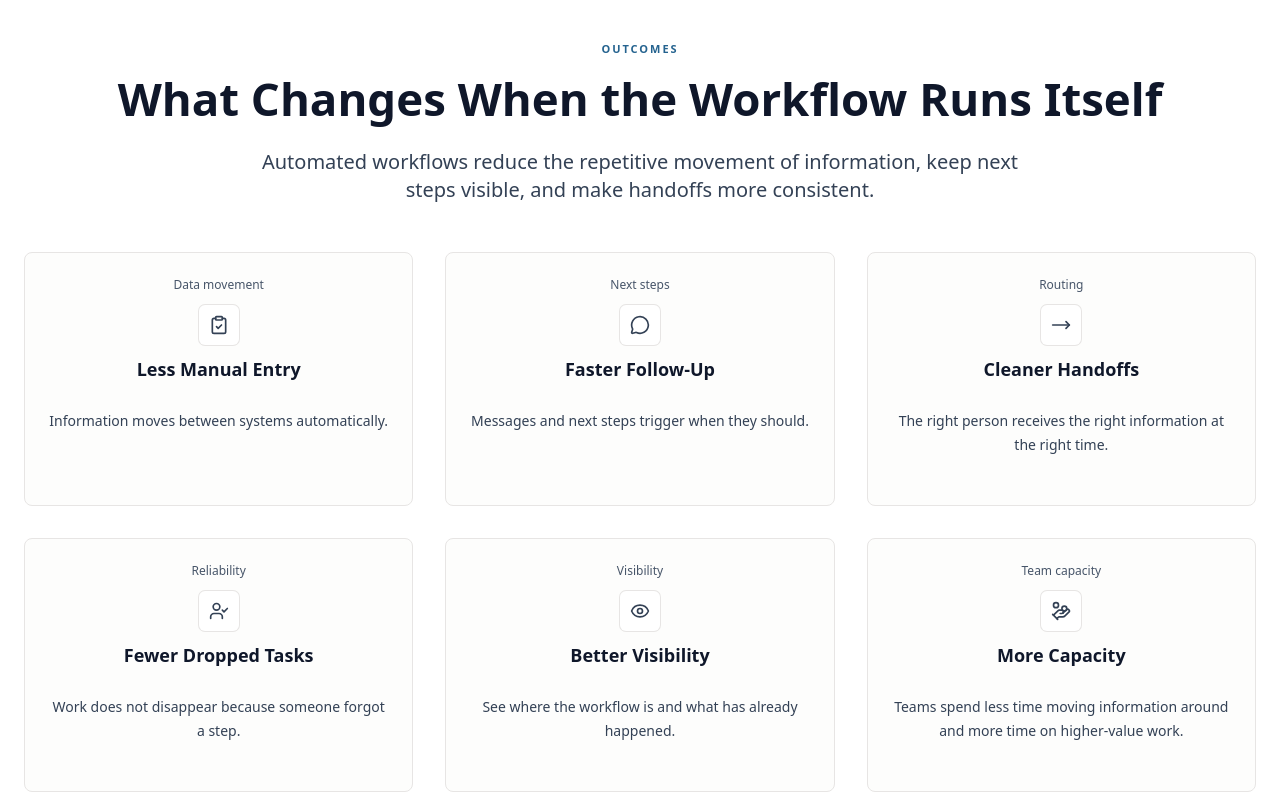
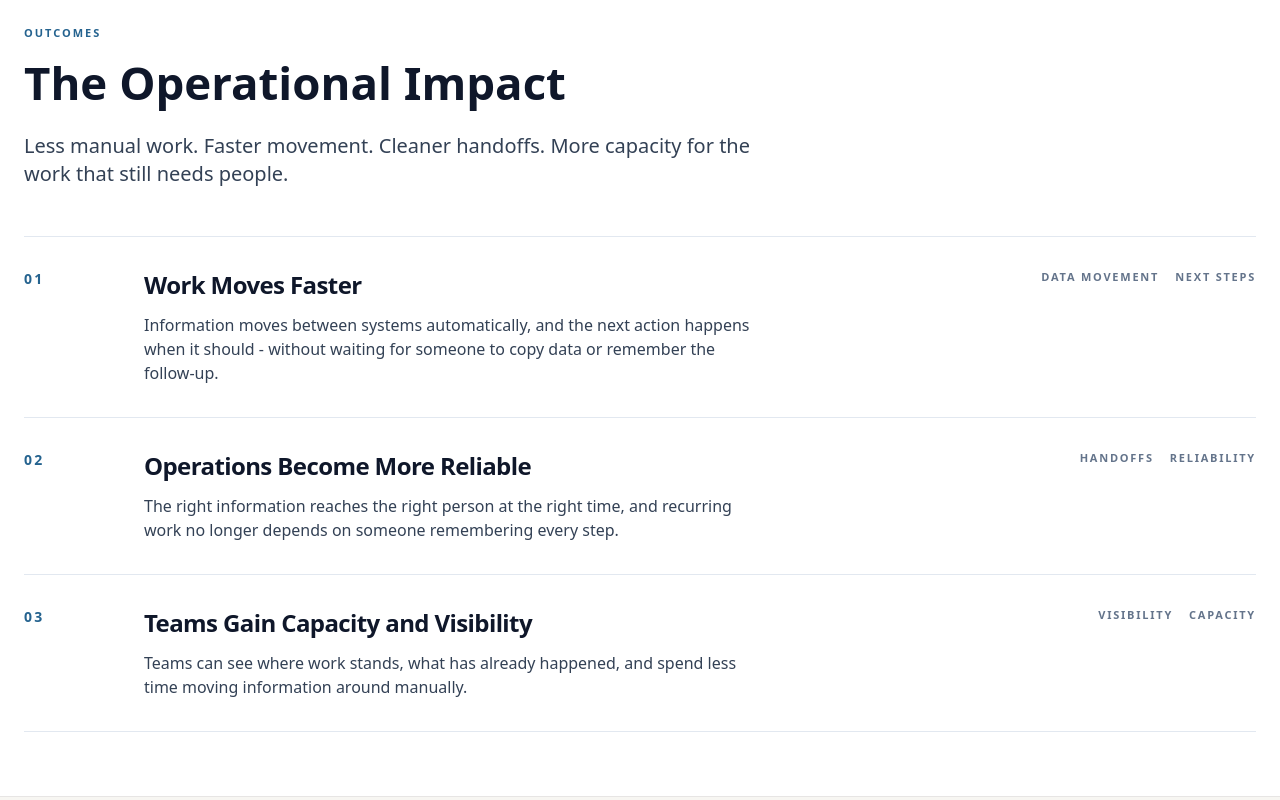
Before and after one commit to VVG-1/neovex-site, a React (Vite) app: page / in a window 1280 px wide. Shown: the part 5460-6260 px from the top of the page. Built offline with nearby package versions, Linux system fonts and the light colour scheme.

Commit message:
Refine outcomes impact section

```diff
--- a/src/components/Outcomes.jsx
+++ b/src/components/Outcomes.jsx
@@ -1,42 +1,26 @@
 import React from "react";
-import { ClipboardCheck, Eye, HandCoins, MessageCircle, MoveRight, UserCheck } from "lucide-react";
 
 const outcomes = [
   {
-    chip: "Data movement",
-    title: "Less Manual Entry",
-    desc: "Information moves between systems automatically.",
-    icon: <ClipboardCheck className="w-5 h-5" />,
+    number: "01",
+    title: "Work Moves Faster",
+    desc: "Information moves between systems automatically, and the next action happens when it should - without waiting for someone to copy data or remember the follow-up.",
+    labels: ["Data movement", "Next steps"],
+    metrics: [],
   },
   {
-    chip: "Next steps",
-    title: "Faster Follow-Up",
-    desc: "Messages and next steps trigger when they should.",
-    icon: <MessageCircle className="w-5 h-5" />,
+    number: "02",
+    title: "Operations Become More Reliable",
+    desc: "The right information reaches the right person at the right time, and recurring work no longer depends on someone remembering every step.",
+    labels: ["Handoffs", "Reliability"],
+    metrics: [],
   },
   {
-    chip: "Routing",
-    title: "Cleaner Handoffs",
-    desc: "The right person receives the right information at the right time.",
-    icon: <MoveRight className="w-5 h-5" />,
-  },
-  {
-    chip: "Reliability",
-    title: "Fewer Dropped Tasks",
-    desc: "Work does not disappear because someone forgot a step.",
-    icon: <UserCheck className="w-5 h-5" />,
-  },
-  {
-    chip: "Visibility",
-    title: "Better Visibility",
-    desc: "See where the workflow is and what has already happened.",
-    icon: <Eye className="w-5 h-5" />,
-  },
-  {
-    chip: "Team capacity",
-    title: "More Capacity",
-    desc: "Teams spend less time moving information around and more time on higher-value work.",
-    icon: <HandCoins className="w-5 h-5" />,
+    number: "03",
+    title: "Teams Gain Capacity and Visibility",
+    desc: "Teams can see where work stands, what has already happened, and spend less time moving information around manually.",
+    labels: ["Visibility", "Capacity"],
+    metrics: [],
   },
 ];
 
@@ -44,60 +28,65 @@ export default function Outcomes() {
   return (
     <section
       id="outcomes"
-      className="relative overflow-hidden py-20 px-6 bg-white scroll-mt-28 md:scroll-mt-32"
+      className="relative overflow-hidden py-16 px-6 bg-white scroll-mt-28 md:scroll-mt-32"
     >
-      <div className="max-w-7xl mx-auto text-center">
+      <div className="max-w-7xl mx-auto">
+        <div className="max-w-3xl">
           <div className="text-[11px] font-semibold uppercase tracking-[0.18em] text-[#25638f] mb-4">
-          Outcomes
+            OUTCOMES
           </div>
 
           <h2 className="text-3xl md:text-[2.85rem] md:leading-[1.12] font-bold text-slate-900">
-          What Changes When the Workflow Runs Itself
+            The Operational Impact
           </h2>
 
-        <p className="mt-6 text-lg md:text-xl text-slate-700 max-w-3xl mx-auto mb-12">
-          Automated workflows reduce the repetitive movement of information, keep next steps visible, and make handoffs more consistent.
+          <p className="mt-6 text-lg md:text-xl text-slate-700">
+            Less manual work. Faster movement. Cleaner handoffs. More capacity for the work that still needs people.
           </p>
+        </div>
 
-        <ul role="list" className="grid md:grid-cols-2 lg:grid-cols-3 gap-6 md:gap-8">
+        <div className="mt-12 border-y border-slate-200">
           {outcomes.map((outcome) => (
-            <OutcomeCard key={outcome.title} {...outcome} />
+            <OutcomeBand key={outcome.title} {...outcome} />
           ))}
-        </ul>
-
-        <div className="mt-10">
-          <a
-            href="https://meetings.hubspot.com/neovex"
-            className="inline-flex items-center gap-2 text-sm font-semibold text-[#25638f] hover:text-[#1f567f] transition"
-          >
-            Discuss a Workflow
-          </a>
         </div>
       </div>
     </section>
   );
 }
 
-function OutcomeCard({ chip, title, desc, icon }) {
+function OutcomeBand({ number, title, desc, labels, metrics }) {
+  const hasMetrics = metrics.length > 0;
+
   return (
-    <li className="h-full">
-      <div className="rounded-lg p-6 text-center h-full border border-stone-200 bg-stone-50/45">
-        <div className="mx-auto mb-3 text-xs font-medium text-slate-600">
-          {chip}
+    <article className="grid gap-4 border-b border-slate-200 py-7 last:border-b-0 md:grid-cols-[72px_minmax(0,0.95fr)_minmax(260px,0.75fr)] md:gap-8 md:py-8 lg:grid-cols-[88px_minmax(0,0.9fr)_minmax(300px,0.7fr)]">
+      <div className="text-sm font-semibold tracking-[0.16em] text-[#25638f]">{number}</div>
+
+      <div>
+        <h3 className="text-xl md:text-2xl font-semibold tracking-tight text-slate-900">{title}</h3>
+        <p className="mt-3 max-w-3xl text-sm md:text-base leading-7 text-slate-700">{desc}</p>
       </div>
 
-        <div className="mx-auto w-10 h-10 rounded-md bg-white text-slate-700 flex items-center justify-center mb-3 ring-1 ring-stone-200">
-          {icon}
+      <div className="flex flex-col justify-between gap-5 md:items-end md:text-right">
+        <div className="flex flex-wrap gap-x-4 gap-y-2 md:justify-end">
+          {labels.map((label) => (
+            <span key={label} className="text-[11px] font-semibold uppercase tracking-[0.16em] text-slate-500">
+              {label}
+            </span>
+          ))}
         </div>
 
-        <h3 className="text-lg font-semibold text-slate-900 mb-1 leading-snug min-h-[3rem]">
-          {title}
-        </h3>
-
-        <p className="text-sm text-slate-700 leading-6 min-h-[4.5rem]">
-          {desc}
-        </p>
+        {hasMetrics && (
+          <div className="grid gap-4 sm:grid-cols-2 md:grid-cols-1">
+            {metrics.map((metric) => (
+              <div key={metric.label}>
+                <div className="text-2xl font-semibold text-[#172235]">{metric.value}</div>
+                <div className="mt-1 text-xs leading-5 text-slate-600">{metric.label}</div>
               </div>
-    </li>
+            ))}
+          </div>
+        )}
+      </div>
+    </article>
   );
 }
```
Lines whose indentation alone changed are shown as unchanged.
